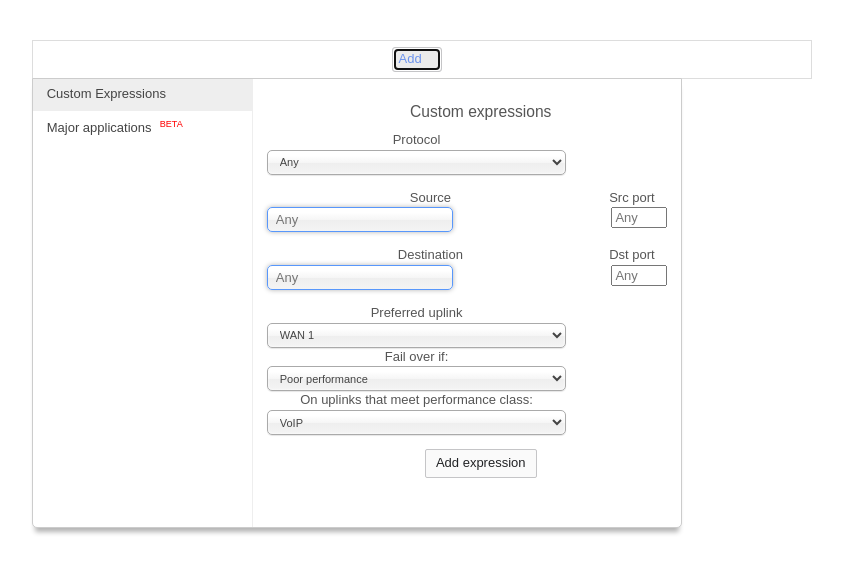
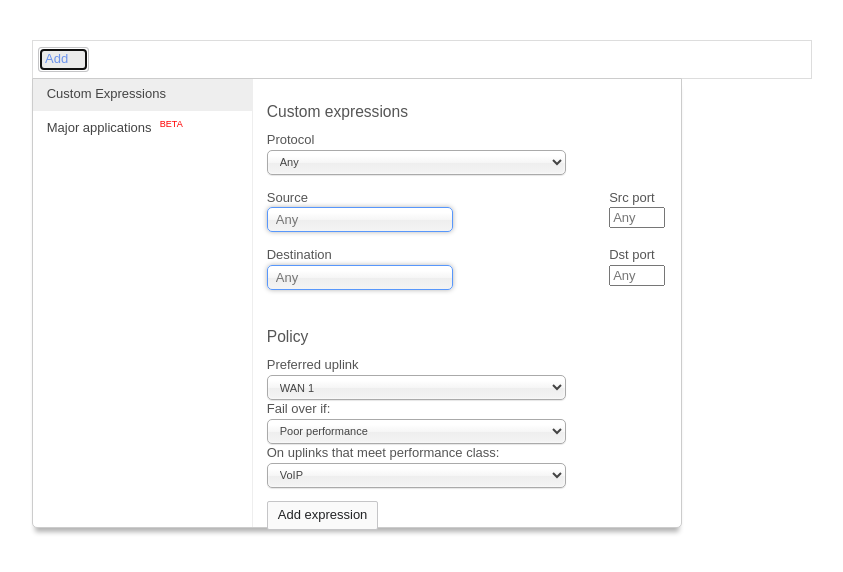
Before and after one commit to jdoleary-meraki/vpn-pillbox, a React (Create React App) app: page / in a window 1280 px wide. Both pictures are taken after a click on the button "Add". Shown: the top 572 px of the page, without its empty margins (8-851 px from the left). Built offline with nearby package versions, Linux system fonts and the light colour scheme; a web font is replaced by a local one.

Commit message:
src: Propagate policy state to parent so it can be submitted with the rest of the form

```diff
--- a/src/TrafficShaperVPN.jsx
+++ b/src/TrafficShaperVPN.jsx
@@ -1,7 +1,11 @@
 import React from "react";
 import classnames from "classnames";
 import "./TrafficShaperVPN.scss";
-import UplinkSelectionPolicy from "./UplinkSelectionPolicy";
+import UplinkSelectionPolicy, {
+  uplinkOptions,
+  failOverOptions,
+  performanceClassOptions
+} from "./UplinkSelectionPolicy";
 const CUSTOM_EXPRESSIONS = "CUSTOM_EXPRESSIONS";
 const MAJOR_APPLICATIONS = "MAJOR_APPLICATIONS";
 const defaultTab = CUSTOM_EXPRESSIONS;
@@ -10,7 +14,10 @@ const defaultEditingData = {
   sourceIp: "",
   sourcePort: "",
   destinationIp: "",
-  destinationPort: ""
+  destinationPort: "",
+  uplink: uplinkOptions[0],
+  fail_over: failOverOptions[0],
+  performance_category: performanceClassOptions[0]
 };
 // TODO better name for class
 // TODO validate IP / port format in input
@@ -108,7 +115,10 @@ export default class TrafficShaperVPN extends React.Component {
             sourcePort,
             destinationIp,
             destinationPort,
-            majorApplication
+            majorApplication,
+            uplink,
+            fail_over,
+            performance_category
           }) => {
             this.setState((prevState) => {
               const editingData = {
@@ -116,7 +126,12 @@ export default class TrafficShaperVPN extends React.Component {
                 sourceIp: sourceIp || prevState.editingData.sourceIp,
                 sourcePort: sourcePort || prevState.editingData.sourcePort,
                 majorApplication:
-                  majorApplication || prevState.editingData.majorApplication
+                  majorApplication || prevState.editingData.majorApplication,
+                uplink: uplink || prevState.editingData.uplink,
+                fail_over: fail_over || prevState.editingData.fail_over,
+                performance_category:
+                  performance_category ||
+                  prevState.editingData.performance_category
               };
               // A token can have either a major application or a destination
               // This is because a majorApplication can be chosen AS a destination
@@ -181,7 +196,10 @@ const CustomExpressions = (props) => {
     sourcePort,
     destinationIp,
     destinationPort,
-    majorApplication
+    majorApplication,
+    uplink,
+    fail_over,
+    performance_category
   } = props.value;
   return (
     <div
@@ -193,9 +211,7 @@ const CustomExpressions = (props) => {
         marginRight: "-2ex"
       }}
     >
-      <h3>
-        <span>Custom expressions</span>
-      </h3>
+      <h3>Custom expressions</h3>
 
       <div className="chosen-container-single" style={{ width: "70%" }}>
         <label>
@@ -258,7 +274,10 @@ const CustomExpressions = (props) => {
           onChangePort={(destinationPort) => onChange({ destinationPort })}
         />
       )}
-      <UplinkSelectionPolicy />
+      <UplinkSelectionPolicy
+        value={{ uplink, fail_over, performance_category }}
+        onChange={onChange}
+      />
 
       <div className="iwan_l7 trafficShaperVPN-row">
         <button
--- a/src/UplinkSelectionPolicy.jsx
+++ b/src/UplinkSelectionPolicy.jsx
@@ -1,26 +1,20 @@
 import React from "react";
-const uplinkOptions = [
+export const uplinkOptions = [
   "WAN 1",
   "WAN 2",
   "Best for VoIP",
   "Load Balance",
   "Global Preference"
 ];
-const failOverOptions = ["Poor performance", "Uplink Down"];
-const performanceClassOptions = ["VoIP"];
+export const failOverOptions = ["Poor performance", "Uplink Down"];
+export const performanceClassOptions = ["VoIP"];
 export default class UplinkSelectionPolicy extends React.Component {
-  constructor(props) {
-    super(props);
-    this.state = {
-      uplink: uplinkOptions[0],
-      failOver: failOverOptions[0],
-      forPerformanceClass: performanceClassOptions[0]
-    };
-  }
   render() {
-    const { uplink, failOver, forPerformanceClass } = this.state;
+    const { onChange, value } = this.props;
+    const { uplink, fail_over, performance_category } = value;
     return (
       <div className="trafficShaperVPN-row">
+        <h3>Policy</h3>
         <div className="chosen-container-single" style={{ width: "70%" }}>
           <label>
             Preferred uplink
@@ -29,7 +23,7 @@ export default class UplinkSelectionPolicy extends React.Component {
               style={{ width: "100%" }}
               value={uplink}
               onChange={(evt) => {
-                this.setState({ uplink: evt.target.value });
+                onChange({ uplink: evt.target.value });
               }}
             >
               {uplinkOptions.map((o) => (
@@ -46,9 +40,9 @@ export default class UplinkSelectionPolicy extends React.Component {
                 <select
                   className="protocol chosen-single"
                   style={{ width: "100%" }}
-                  value={failOver}
+                  value={fail_over}
                   onChange={(evt) => {
-                    this.setState({ failOver: evt.target.value });
+                    onChange({ fail_over: evt.target.value });
                   }}
                 >
                   {failOverOptions.map((o) => (
@@ -57,16 +51,16 @@ export default class UplinkSelectionPolicy extends React.Component {
                 </select>
               </label>
             </div>
-            {failOver === "Poor performance" && (
+            {fail_over === "Poor performance" && (
               <div className="chosen-container-single" style={{ width: "70%" }}>
                 <label>
                   On uplinks that meet performance class:
                   <select
                     className="protocol chosen-single"
                     style={{ width: "100%" }}
-                    value={forPerformanceClass}
+                    value={performance_category}
                     onChange={(evt) => {
-                      this.setState({ forPerformanceClass: evt.target.value });
+                      onChange({ performance_category: evt.target.value });
                     }}
                   >
                     {performanceClassOptions.map((o) => (
--- a/src/styles.css
+++ b/src/styles.css
@@ -1,4 +1,3 @@
 .App {
   font-family: sans-serif;
-  text-align: center;
 }
```
